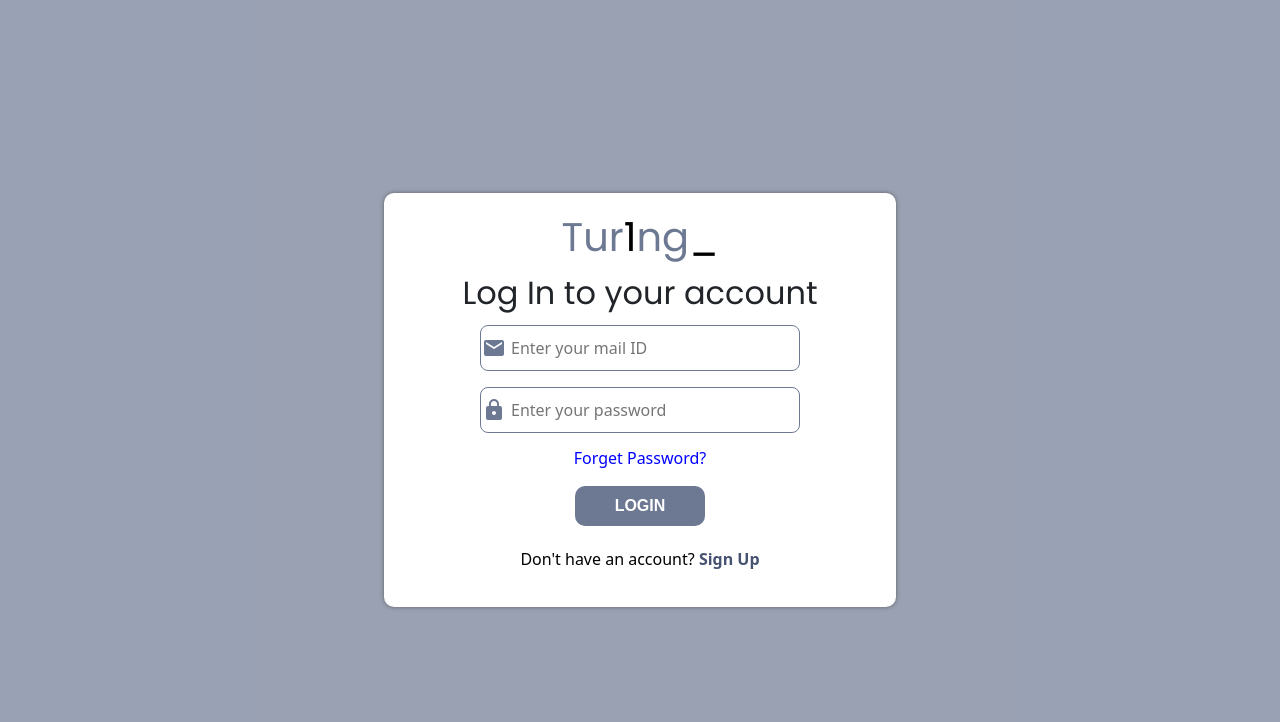
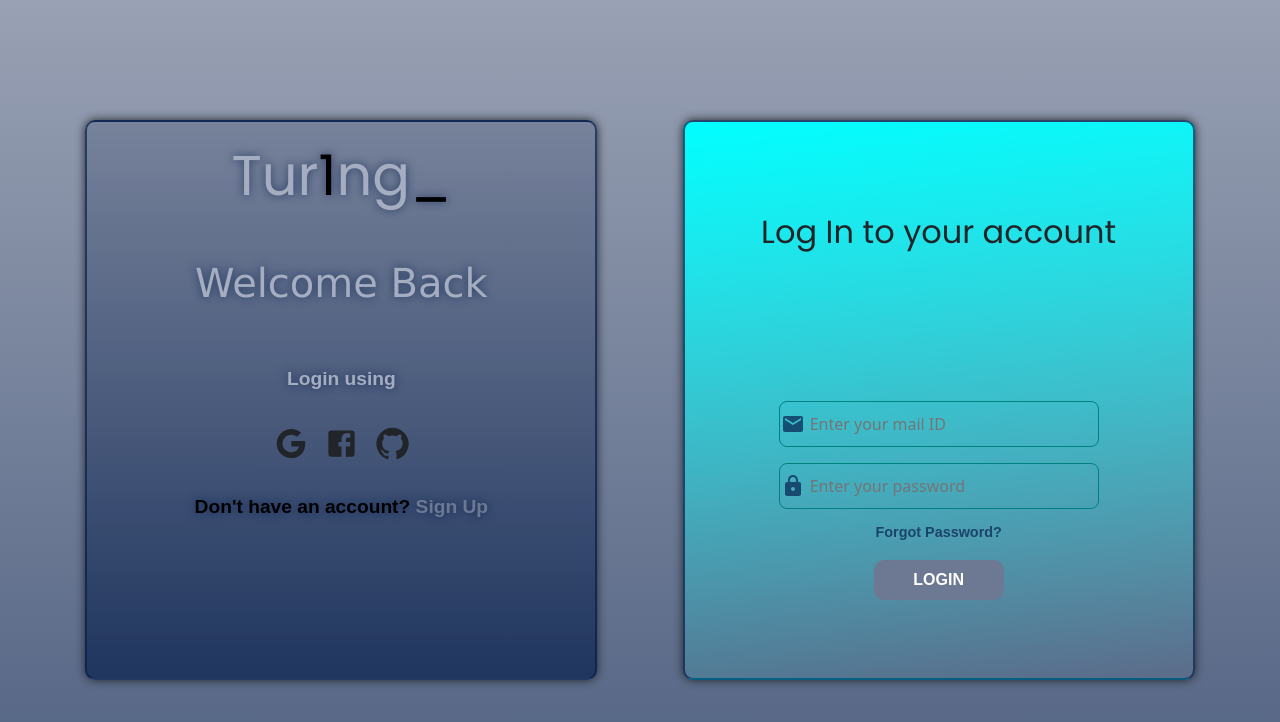
Before and after one commit to AtriSukul1508/Njack_Hack_It_Out-Tur1ng-, a React (Create React App) app in the folder tur1ng/: page /login in a window 1280 px wide. Shown: the top 722 px of the page. Built offline with nearby package versions, Linux system fonts and the light colour scheme; a web font is replaced by a local one.

Commit message:
add: styles to the login page and icons for OAuth

```diff
--- a/tur1ng/src/Components/Login.jsx
+++ b/tur1ng/src/Components/Login.jsx
@@ -1,52 +1,124 @@
-import React, { useState } from 'react'
-import PersonIcon from '@mui/icons-material/Person';
-import { Email, Lock } from '@mui/icons-material';
-import { NavLink } from 'react-router-dom';
-import '../styles/login.css'
-import { useLogin } from '../hooks/useLogin';
-import ErrorIcon from '@mui/icons-material/Error';
+import React, { useState } from "react";
+import PersonIcon from "@mui/icons-material/Person";
+import { Email, Lock, Google, Facebook, GitHub } from "@mui/icons-material";
+import { NavLink } from "react-router-dom";
+import "../styles/login.css";
+import { useLogin } from "../hooks/useLogin";
+import ErrorIcon from "@mui/icons-material/Error";
+
 const Login = () => {
-    const [email, setEmail] = useState('');
-    const [password, setPassword] = useState('');
+  const [email, setEmail] = useState("");
+  const [password, setPassword] = useState("");
   const { login, error, isLoading } = useLogin();
   const verifyAndPostData = async (event) => {
     event.preventDefault();
-        await login(email, password)
-    }
+    await login(email, password);
+  };
 
   return (
     <>
-            <div className='credentials__container'>
-                <div className='container_login'>
-                    <div className='heading_line' style={{ textAlign: 'center' }}>
-                        <h1 className='heading_title'>Tur<span>1</span>ng<span>_</span></h1>
-                        <h2 style={{ fontFamily: 'Poppins', margin: '.8rem 0' }} >Log In to your account</h2>
+      <div className="credentials__container">
+        <div className="credentials__container_left">
+          <div className="heading_line" style={{ textAlign: "center" }}>
+            <h1 className="heading_title">
+              Tur<span>1</span>ng<span>_</span>
+            </h1>
           </div>
-                    <form method='POST' className='login__info'>
-                        <div className='login__credentials'>
-                            <div className='user_email_field info_field'>
-                                <Email className='info_icon' />
-                                <input type='text' name='email' autoComplete='off' placeholder='Enter your mail ID' onChange={(e) => setEmail(e.target.value)} id='user_mail' />
+          <div className="welcome_msg">
+            <p>Welcome Back</p>
           </div>
-                            <div className='user_password_field info_field'>
-                                <Lock className='info_icon' />
-                                <input type='password' name='password' autoComplete='off' placeholder='Enter your password' onChange={(e) => setPassword(e.target.value)} id='user_password'
+          <div className="login_opt">
+            <p>Login using</p>
+            <div className="login_opt_icons">
+              <Google fontSize="large" className="opt_icons--g" />
+              {/* For OAuth via Google */}
+              <Facebook fontSize="large" className="opt_icons--f" />
+              {/* For OAuth via Facebook */}
+              <GitHub fontSize="large" className="opt_icons--gh" />
+              {/* For OAuth via Github */}
+            </div>
+            <div className="btns_submit">
+              <p className="mt-3" style={{ color: "#000" }}>
+                Don't have an account?{" "}
+                <NavLink
+                  style={{
+                    textDecoration: "none",
+                    color: "#6d7993",
+                    fontWeight: "bold",
+                    ":hover": {color: "#000"},
+                  }}
+                  className="hover_effect_signup_txt"
+                  to="/signup"
+                >
+                  Sign Up
+                </NavLink>
+              </p>
+            </div>
+          </div>
+        </div>
+        <div className="container_login">
+          <div className="heading_line" style={{ textAlign: "center" }}>
+            <h2 style={{ fontFamily: "Poppins", margin: ".8rem 0" }}>
+              Log In to your account
+            </h2>
+          </div>
+          <form method="POST" className="login__info">
+            <div className="login__credentials">
+              <div className="user_email_field info_field">
+                <Email className="info_icon" />
+                <input
+                  type="text"
+                  name="email"
+                  autoComplete="off"
+                  placeholder="Enter your mail ID"
+                  onChange={(e) => setEmail(e.target.value)}
+                  id="user_mail"
                 />
               </div>
-
+              <div className="user_password_field info_field">
+                <Lock className="info_icon" />
+                <input
+                  type="password"
+                  name="password"
+                  autoComplete="off"
+                  placeholder="Enter your password"
+                  onChange={(e) => setPassword(e.target.value)}
+                  id="user_password"
+                />
+              </div>
             </div>
 
-                        {error && <div className="error"><ErrorIcon fontSize='small' /> {error}</div>}
-                        <NavLink to='/forgetpassword' style={{ marginTop: '.8rem', textDecoration: 'none', color: 'blue' }}>Forget Password?</NavLink>
-                        <div className='btns_submit'>
-                            <input type='submit' name='login__btn' className='login__btn' id='login__btn' onClick={verifyAndPostData} value='Login' disabled={isLoading} />
-                            <p className='mt-3' style={{ color: '#000' }}>Don't have an account? <NavLink style={{ textDecoration: 'none', color: '#465370', fontWeight: 'bold' }} to='/signup'>Sign Up</NavLink></p>
+            {error && (
+              <div className="error">
+                <ErrorIcon fontSize="small" /> {error}
+              </div>
+            )}
+            <NavLink
+              className="forget_password"
+              to="/forgetpassword"
+              style={{
+                marginTop: ".8rem",
+                textDecoration: "none",
+              }}
+            >
+              Forgot Password?
+            </NavLink>
+            <div className="btns_submit">
+              <input
+                type="submit"
+                name="login__btn"
+                className="login__btn"
+                id="login__btn"
+                onClick={verifyAndPostData}
+                value="Login"
+                disabled={isLoading}
+              />
             </div>
           </form>
         </div>
       </div>
     </>
-    )
-}
+  );
+};
 
-export default Login
+export default Login;
--- a/tur1ng/src/styles/login.css
+++ b/tur1ng/src/styles/login.css
@@ -1,20 +1,37 @@
 /* Styling for the login page */
 
-*{
+* {
   margin: 0;
   padding: 0;
   box-sizing: border-box;
 }
-.credentials__container{
+
+.credentials__container {
   width: 100vw;
   height: 100vh;
   display: flex;
-    justify-content: center;
   align-items: center;
-    background-color: #6d7993b2;
+  justify-content: space-evenly;
+  background: linear-gradient(to top, #061e4cb2, #6d7993b2);
 }
 
-.container_reset__pass,.container_login{
+.container_login {
+  width: 40vw;
+  height: 70vh;
+  display: flex;
+  padding: 20px;
+  flex-direction: column;
+  gap: 20px;
+  box-shadow: 0 0 10px;
+  background: linear-gradient(173deg, cyan, transparent);
+  border: 2px solid #061e4cb2;
+  border-radius: 10px;
+  align-items: center;
+  justify-content: space-around;
+  text-align: center;
+}
+
+.container_reset__pass {
   width: 40vw;
   display: flex;
   justify-content: center;
@@ -26,54 +43,97 @@
   box-shadow: 0px 0px 4px rgb(97, 97, 97);
   background-color: #fff;
 }
-.reset__pass__info,.login__info{
+
+.reset__pass__info,
+.login__info {
   display: flex;
   flex-direction: column;
   align-items: center;
   /* gap: 1rem; */
   justify-content: center;
 }
-.reset__pass_credentials,.login__credentials{
+.reset__pass_credentials,
+.login__credentials {
   display: flex;
   flex-direction: column;
   align-items: center;
   gap: 1rem;
   justify-content: center;
 }
-input:not([type='submit']){
+input:not([type="submit"]) {
   width: 25vw;
-    padding:10px 10px 10px 30px;
+  padding: 10px 10px 10px 30px;
   outline: none;
   border: none;
-    border: 1px solid #6d7993;
+  border: 1px solid #061e4cb2;
   border-radius: 8px;
   /* margin-top: 1.7rem; */
 }
-input:not([type='submit']):focus{
+input:not([type="submit"]):focus {
   /* border-bottom: 2px solid #465370; */
 
   border-color: #3e6ac7 !important;
   box-shadow: 0px 0px 2px #6d7993;
 }
-#reset__pass_user_mail:focus{
+
+.user_email_field input {
+  background: transparent;
+  border: 1px solid teal;
+}
+
+.user_email_field input:focus {
+  background: transparent;
+  border: 2px solid teal;
+  box-shadow: 0 0 10px teal;
+}
+
+#reset__pass_user_mail:focus {
   border-color: #3e6ac7 !important;
   box-shadow: 0px 0px 2px #6d7993;
 }
-.info_field{
+
+.user_password_field input {
+  background: transparent;
+  border: 1px solid teal;
+}
+
+.user_password_field input:focus {
+  background: transparent;
+  border: 2px solid teal;
+  box-shadow: 0 0 10px teal;
+}
+
+.info_field {
   position: relative;
   display: flex;
   flex-direction: row;
   align-items: center;
 }
 
-.info_icon{
+.info_icon {
   position: absolute;
   left: 2px;
   /* top: 1.5rem; */
-    color: #6d7993;
+  color: #061e4cb2;
   /* padding-left: 5px; */
 }
-#confirm_email__btn,#login__btn{
+
+.forget_password {
+  color: #061e4cb2;
+  text-decoration: none;
+  font-family: "Raleway", sans-serif;
+  font-weight: bold;
+  font-size: 0.9rem;
+  margin-top: 0.5rem;
+  transition: all 0.3s ease-in-out;
+}
+
+.forget_password:hover {
+  color: black;
+}
+
+#confirm_email__btn,
+#login__btn {
   border: none;
   outline: none;
   padding: 8px;
@@ -82,20 +142,141 @@ input:not([type='submit']):focus{
   background-color: #6d7993;
   color: white;
   font-weight: bold;
-    font-family: 'Raleway',sans-serif;
+  font-family: "Raleway", sans-serif;
   text-transform: uppercase;
   cursor: pointer;
   margin-top: 1rem;
-    transition: all .3s ease-in-out;
+  transition: all 0.3s ease-in-out;
+}
 
+#login__btn:hover {
+  border: none;
+  outline: none;
+  padding: 8px;
+  border-radius: 10px;
+  width: 130px;
+  background-color: black;
+  color: cyan;
+  font-weight: bold;
+  font-family: "Raleway", sans-serif;
+  text-transform: uppercase;
+  cursor: pointer;
+  margin-top: 1rem;
+  transition: all 0.3s ease-in-out;
 }
-#confirm_email__btn:hover,#login__btn:hover{
+
+#confirm_email__btn:hover {
   background-color: #465370;
   color: #fff;
 }
-.btns_submit{
+.btns_submit {
   display: flex;
   flex-direction: column;
   align-items: center;
   gap: 5px;
 }
+
+.credentials__container_left {
+  width: 40vw;
+  height: 70vh;
+  background: linear-gradient(to top, #061e4cb2, #6d7993b2);
+  display: flex;
+  padding: 20px;
+  flex-direction: column;
+  gap: 20px;
+  box-shadow: 0 0 10px;
+  border: 2px solid #061e4cb2;
+  border-radius: 10px;
+  justify-content: flex-start;
+}
+
+
+.heading_title {
+  font-size: 3.5rem;
+  color: #a5adc1;
+  text-shadow: #061e4cb2 0 0 10px;
+}
+
+.welcome_msg {
+  font-family: Verdana, Geneva, Tahoma, sans-serif;
+  margin-top: 1rem;
+  display: flex;
+  align-items: center;
+  justify-content: center;
+  font-size: 2.5rem;
+  color: #a5adc1;
+  text-shadow: #061e4cb2 0 0 10px;
+}
+
+.login_opt {
+  display: flex;
+  flex-direction: column;
+  align-items: center;
+  justify-content: center;
+  gap: 1rem;
+  margin-top: 1rem;
+}
+
+.login_opt p {
+  font-family: "Raleway", sans-serif;
+  font-weight: bold;
+  font-size: 1.2rem;
+  color: #a5adc1;
+  text-shadow: #061e4cb2 0 0 10px;
+}
+
+.login_opt_icons {
+  display: flex;
+  flex-direction: row;
+  align-items: center;
+  justify-content: center;
+  gap: 1rem;
+}
+
+.opt_icons--g {
+  font-size: 2rem;
+  /* color: teal; */
+  text-shadow: #061e4cb2 0 0 10px;
+  cursor: pointer;
+  transition: all 0.3s ease-in-out;
+}
+
+.opt_icons--g:hover {
+  font-size: 2rem;
+  color: white;
+  text-shadow: #061e4cb2 0 0 10px;
+  cursor: pointer;
+  transition: all 0.3s ease-in-out;
+}
+
+.opt_icons--f {
+  font-size: 2rem;
+  /* color: teal; */
+  text-shadow: #061e4cb2 0 0 10px;
+  cursor: pointer;
+  transition: all 0.3s ease-in-out;
+}
+
+.opt_icons--f:hover {
+  font-size: 2rem;
+  color: #3b5998;
+  text-shadow: #061e4cb2 0 0 10px;
+  cursor: pointer;
+  transition: all 0.3s ease-in-out;
+}
+
+.opt_icons--gh {
+  font-size: 2rem;
+  /* color: teal; */
+  text-shadow: #061e4cb2 0 0 10px;
+  cursor: pointer;
+  transition: all 0.3s ease-in-out;
+}
+
+.opt_icons--gh:hover {
+  font-size: 2rem;
+  color: black;
+  text-shadow: #061e4cb2 0 0 10px;
+  cursor: pointer;
+  transition: all 0.3s ease-in-out;
+}
```
Lines whose indentation alone changed are shown as unchanged.
